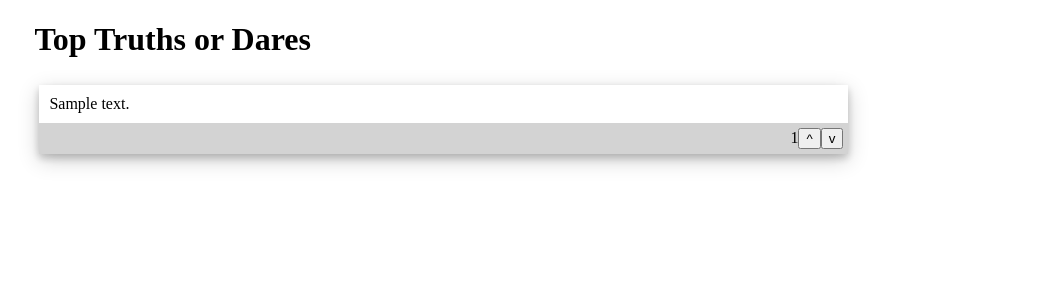
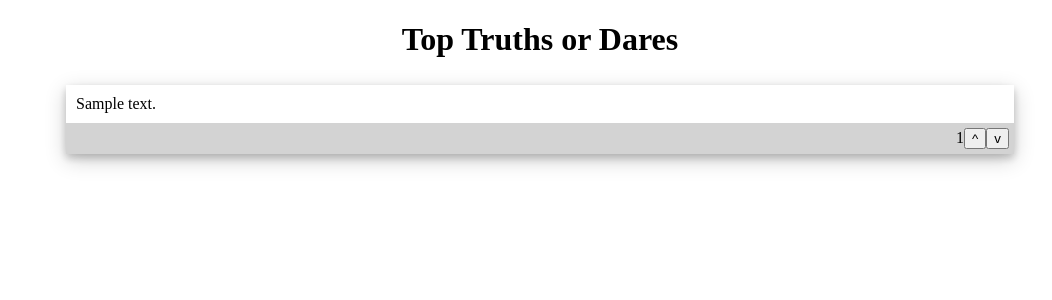
Before and after one commit to Miklos24/truth-or-dare-cs340, a PHP site: page /pages/homepage.php?user=1 in a window 1280 px wide. Shown: the part 54-354 px from the top of the page, without its empty margins (100-1152 px from the left). Run offline with PHP 8.4, Linux system fonts and the light colour scheme; tables that the repository leaves empty hold one stand-in row (values such as "Sample post"); data that the repository does not hold is empty.

Commit message:
changed TD size again

```diff
--- a/assets/index.css
+++ b/assets/index.css
@@ -35,12 +35,13 @@ li {
 .TorD {
   display: flex;
   flex-direction: column;
-  width: 80%;
+  align-items: center;
+  width: 100%;
 
 }
 
 .singleTD {
-  width: 80%;
+  width: 75%;
   box-shadow: 0 4px 8px 0 rgba(0, 0, 0, 0.2), 0 6px 20px 0 rgba(0, 0, 0, 0.19);
   margin: 5px;
 }
```
